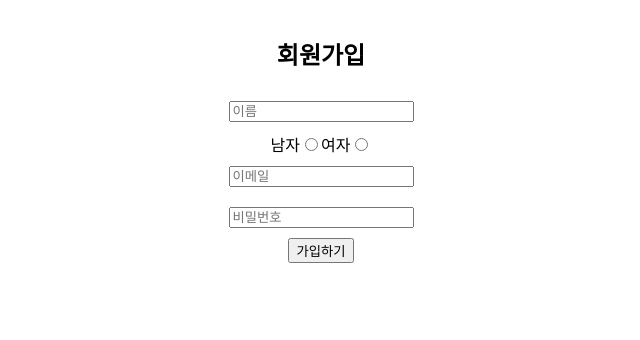
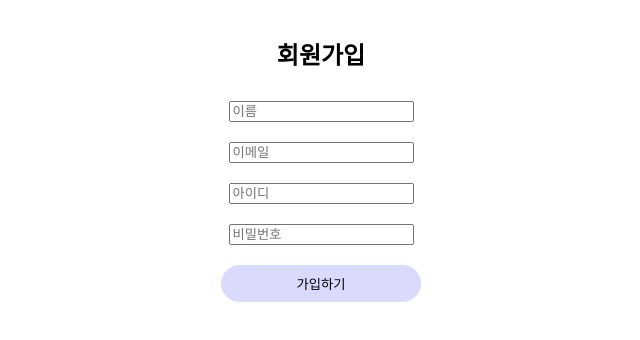
Before and after one commit to askges20/messenger-web-react, a React (Create React App) app: page /signup in a window 1280 px wide. Shown: the top 340 px of the page, without its empty margins (319-959 px from the left). Built offline with nearby package versions, Linux system fonts and the light colour scheme.

Commit message:
formik를 이용한 회원가입 유효성 검사, 유저 정보 firestore 등록

```diff
--- a/src/login/SignUp.js
+++ b/src/login/SignUp.js
@@ -14,19 +14,26 @@ const SignUp = (props) => {
         <SignUpConatiner>
             <h2>회원가입</h2>
             <Formik
-                initialValues={{ name: '', email: '', password: '', gender: '' }}
+                initialValues={{ name: '', email: '', id:'', password: ''}}
 
-                validationSchema={Yup.object({
+                validationSchema={
+                    //유효성 검사 스키마
+                    Yup.object({
                     name: Yup.string()
                     .max(10, '이름은 10글자 이하로 작성해주세요.')
                     .required('이름을 입력해주세요.'),
                     email: Yup.string().email('유효한 이메일 형식이 아닙니다.')
                     .required('이메일을 작성해주세요.'),
+                    id: Yup.string()
+                    .max(15, '아이디는 15글자 이하로 작성해주세요.')
+                    .required('아이디를 작성해주세요.'),
+                    password: Yup.string()
+                    .max(20, '비밀번호는 20글자 이하로 작성해주세요.')
+                    .required('비밀번호를 입력해주세요.')
                 })}
 
                 onSubmit={(values, { setSubmitting }) => {
-                    alert("?");
-                    users.add(values);
+                    users.doc(values.id).set(values);   //DB에 유저 정보 등록
                 }}
                 >
                 {formik => (
@@ -39,21 +46,18 @@ const SignUp = (props) => {
                         ) : null}
                         <br/>
 
-                        <div>
-                            <label>
-                                남자
-                                <Field type="radio" name="gender" value="man"/>
-                            </label>
-                            <label>
-                                여자
-                                <Field type="radio" name="gender" value="woman"/>
-                            </label>
-                        </div>
-
                         <Input id="email" type="email" placeholder="이메일"
                             {...formik.getFieldProps('email')} />
                         {formik.touched.email && formik.errors.email ? (
                             <div>{formik.errors.email}</div>
+                        ) : null}
+                        <br/>
+
+                        <Input id="id" type="text" placeholder="아이디"
+                            {...formik.getFieldProps('id')}
+                        />
+                        {formik.touched.id && formik.errors.id ? (
+                            <div>{formik.errors.id}</div>
                         ) : null}
                         <br/>
 
@@ -65,7 +69,7 @@ const SignUp = (props) => {
                         ) : null}
                         <br/>
 
-                        <button type="submit">가입하기</button>
+                        <SignUpBtn type="submit">가입하기</SignUpBtn>
                     </form>
                 )}
             </Formik>
@@ -89,4 +93,13 @@ const Input = styled.input`
     margin:10px;
 `;
 
+const SignUpBtn = styled.button`
+    padding: 8px 24px;
+    background-color: ${(props) => (props.outlined ? "#ffffff" : "#dadafc")};
+    border-radius: 30px;
+    border: 1px solid #dadafc;
+    width: 200px;
+    margin: 10px 20px;
+`;
+
 export default SignUp;
```
